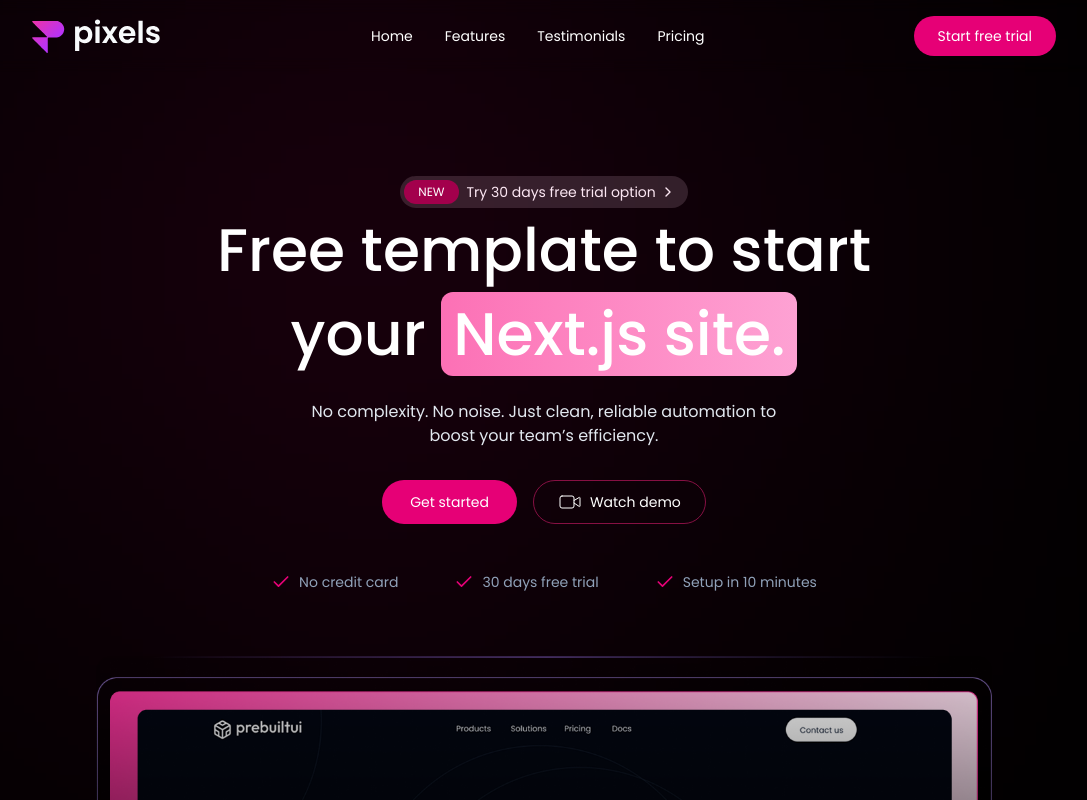
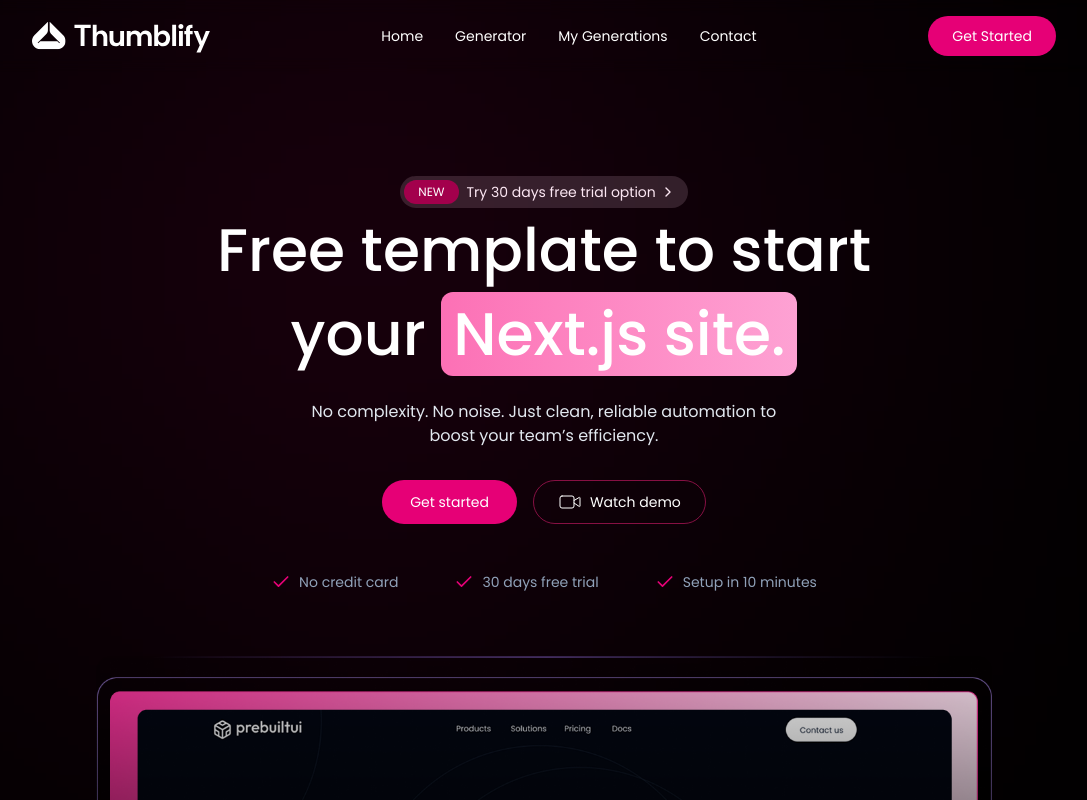
Before and after one commit to waibaBikash/My-generator, a React (Vite) app in the folder client/: page / in a window 1280 px wide. Shown: the top 800 px of the page, without its empty margins (96-1183 px from the left). Built offline with nearby package versions, Linux system fonts and the light colour scheme.

Commit message:
feat: update Navbar component with new routing links and improved navigation structure

```diff
--- a/client/src/components/Navbar.tsx
+++ b/client/src/components/Navbar.tsx
@@ -3,10 +3,12 @@
 import { motion } from "motion/react";
 import { navlinks } from "../data/navlinks";
 import type { INavLink } from "../types";
-import { NavLink } from "react-router-dom";
+import { Link, NavLink, useNavigate } from "react-router-dom";
 
 export default function Navbar() {
     const [isOpen, setIsOpen] = useState(false);
+
+    const navigate = useNavigate();
 
     return (
         <>
@@ -16,20 +18,28 @@
                 viewport={{ once: true }}
                 transition={{ type: "spring", stiffness: 250, damping: 70, mass: 1 }}
             >
-                <a href="https://prebuiltui.com?utm_source=pixels">
-                    <img className="h-8.5 w-auto" src="/assets/logo.svg" alt="logo" width={130} height={34} />
-                </a>
+                <Link to="/">
+                    <img src="/logo.svg" alt="logo" className="h-8.5 w-auto" />
+                </Link>
 
                 <div className="hidden md:flex items-center gap-8 transition duration-500">
-                    {navlinks.map((link: INavLink) => (
-                        <NavLink key={link.name} to={link.href} className="hover:text-pink-500 transition">
-                            {link.name}
-                        </NavLink>
-                    ))}
+                    <Link to="/" className=" hover:text-pink-300 transition">
+                    Home
+                    </Link>
+                    <Link to="/generate" className=" hover:text-pink-300 transition">
+                    Generator
+                    </Link>
+                    <Link to="/my-generation" className=" hover:text-pink-300 transition">
+                    My Generations
+                    </Link>
+                    <Link to="#" className=" hover:text-pink-300 transition">
+                    Contact
+                    </Link>
+
                 </div>
 
-                <button className="hidden md:block px-6 py-2.5 bg-pink-600 hover:bg-pink-700 active:scale-95 transition-all rounded-full">
-                    Start free trial
+                <button onClick={()=> navigate('/login')} className="hidden md:block px-6 py-2.5 bg-pink-600 hover:bg-pink-700 active:scale-95 transition-all rounded-full">
+                    Get Started
                 </button>
                 <button onClick={() => setIsOpen(true)} className="md:hidden">
                     <MenuIcon size={26} className="active:scale-90 transition" />
@@ -37,11 +47,19 @@
             </motion.nav>
 
             <div className={`fixed inset-0 z-100 bg-black/40 backdrop-blur flex flex-col items-center justify-center text-lg gap-8 md:hidden transition-transform duration-400 ${isOpen ? "translate-x-0" : "-translate-x-full"}`}>
-                {navlinks.map((link: INavLink) => (
-                    <NavLink key={link.name} to={link.href} onClick={() => setIsOpen(false)}>
-                        {link.name}
-                    </NavLink>
-                ))}
+                <Link onClick={() => setIsOpen(false)} to='/'>Home</Link>
+                 <Link  onClick={() => setIsOpen(false)}to="/generate">
+                    Generator
+                    </Link >
+                    <Link onClick={() => setIsOpen(false)} to="/my-generation">
+                    My Generations
+                    </Link>
+                    <Link to="#">
+                    My Contact
+                    </Link>
+                    <Link onClick={() => setIsOpen(false)} to="/login">
+                    Login
+                    </Link>
                 <button onClick={() => setIsOpen(false)} className="active:ring-3 active:ring-white aspect-square size-10 p-1 items-center justify-center bg-pink-600 hover:bg-pink-700 transition text-white rounded-md flex">
                     <XIcon />
                 </button>
```
